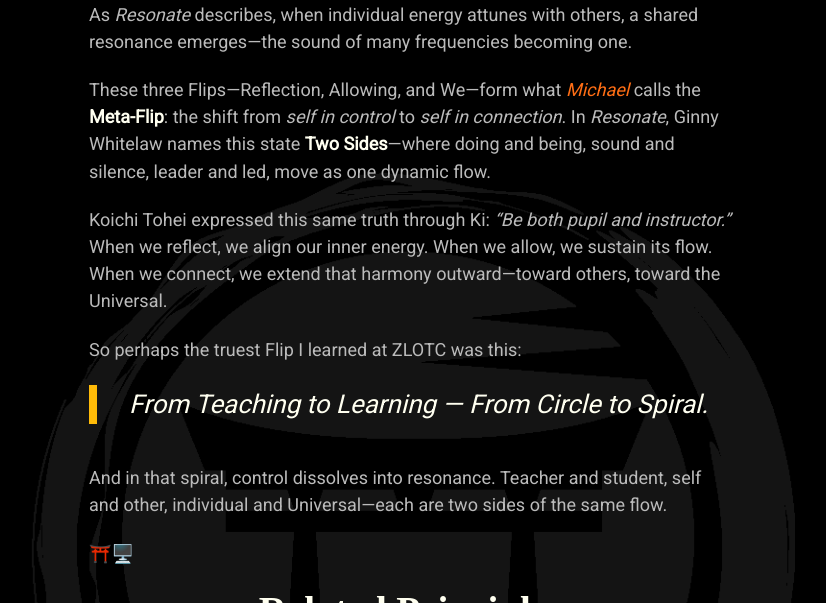
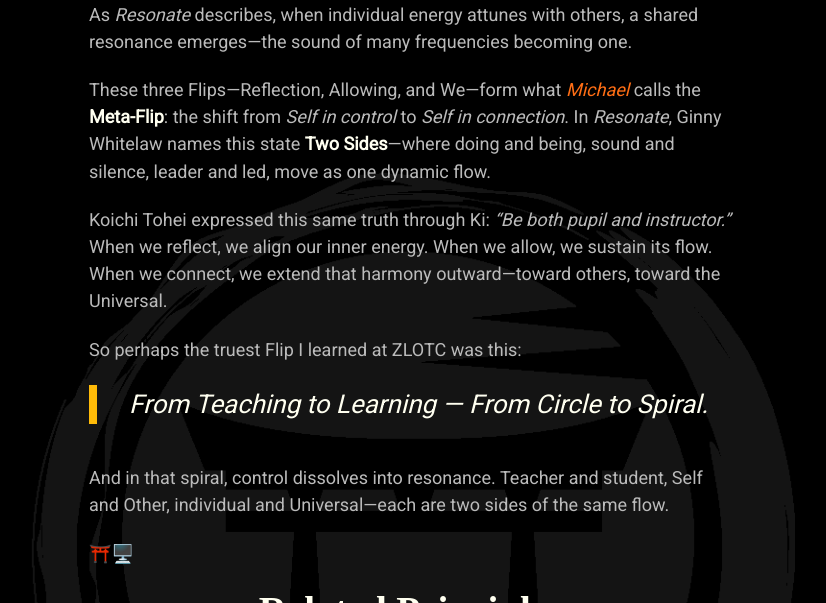
Before and after one commit to mindset-dojo/mindset-dojo.github.io, a Jekyll site: the page built from _insights/2025-10-26-circle-teaching-learning.md, in a window 1280 px wide and 900 px high, scrolled down 1120 px. Shown: the part 154-757 px from the top of the window, without its empty margins (229-1055 px from the left). Built offline with Jekyll 4.4.1, drawn with Linux system fonts in a browser that asks for light colours; some web fonts are replaced.

```diff
--- a/_insights/2025-10-26-circle-teaching-learning.md
+++ b/_insights/2025-10-26-circle-teaching-learning.md
@@ -51,7 +51,7 @@ In that, I saw Agile and DevOps—different fields, same spirit—moving *from i
 It was the Flip *From Local Self to Whole Self*: seeing through separation into the system’s wholeness.
 As *Resonate* describes, when individual energy attunes with others, a shared resonance emerges—the sound of many frequencies becoming one.
 
-These three Flips—Reflection, Allowing, and We—form what [Michael]({{'/authors/michael-basil/' | relative_url}}) calls the **Meta-Flip**: the shift from *self in control* to *self in connection*.
+These three Flips—Reflection, Allowing, and We—form what [Michael]({{'/authors/michael-basil/' | relative_url}}) calls the **Meta-Flip**: the shift from *Self in control* to *Self in connection*.
 In *Resonate*, Ginny Whitelaw names this state **Two Sides**—where doing and being, sound and silence, leader and led, move as one dynamic flow.
 
 Koichi Tohei expressed this same truth through Ki: *“Be both pupil and instructor.”*
@@ -64,6 +64,6 @@ So perhaps the truest Flip I learned at ZLOTC was this:
 > From Teaching to Learning — From Circle to Spiral.
 
 And in that spiral, control dissolves into resonance.
-Teacher and student, self and other, individual and Universal—each are two sides of the same flow.
+Teacher and student, Self and Other, individual and Universal—each are two sides of the same flow.
 
 ⛩️🖥️
```
